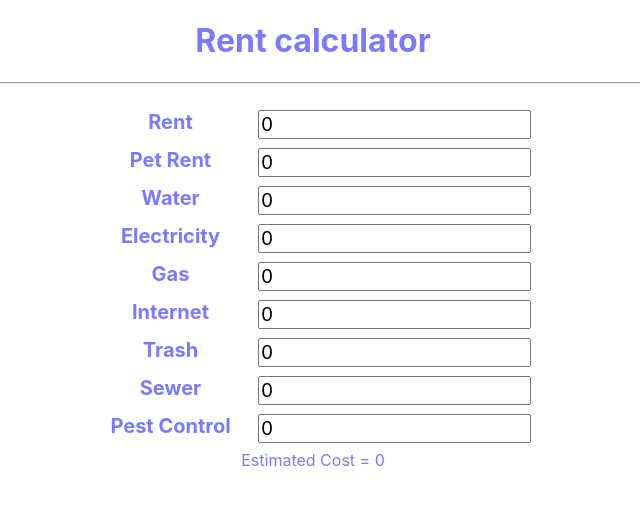
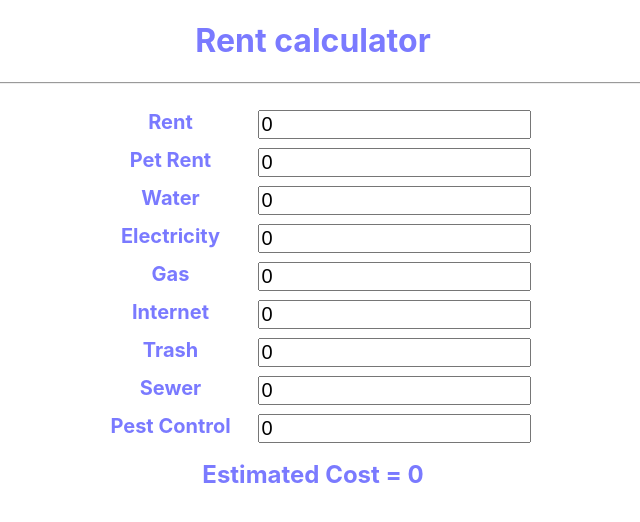
Before and after one commit to juneja2/tco-calculator, a React (Create React App) app: page / in a window 1280 px wide. Both pictures are taken after a click on the button "Submit". Shown: the top 522 px of the page, without its empty margins (327-967 px from the left). Built offline with nearby package versions, Linux system fonts and the light colour scheme.

Commit message:
Improve CSS part 2

```diff
--- /dev/null
+++ b/src/components/ErrorMessage/ErrorMessage.css
@@ -0,0 +1,5 @@
+.error-message {
+  font-size: 24px;
+  color: red;
+  margin-bottom: 24px;
+}
--- a/src/components/ErrorMessage/ErrorMessage.js
+++ b/src/components/ErrorMessage/ErrorMessage.js
@@ -1,9 +1,10 @@
 import { useSelector } from "react-redux";
+import "./ErrorMessage.css";
 
 function ErrorMessage() {
   const message = useSelector((state) => state.error.message);
   if (message.length !== 0) {
-    return (<div>{message}</div>);
+    return (<div className="error-message">{message}</div>);
   }
   return (<></>);
 }
--- /dev/null
+++ b/src/components/EstimatedCost/EstimatedCost.css
@@ -0,0 +1,5 @@
+.estimated-cost {
+  font-size: 24px;
+  margin-top: 10px;
+  margin-bottom: 24px;
+}
--- a/src/components/EstimatedCost/EstimatedCost.js
+++ b/src/components/EstimatedCost/EstimatedCost.js
@@ -1,4 +1,5 @@
 import { useSelector } from "react-redux";
+import "./EstimatedCost.css";
 
 function EstimatedCost() {
   const rent = parseFloat(useSelector((state) => state.rentCalculator.rent));
@@ -14,7 +15,7 @@ function EstimatedCost() {
   const estimatedCost = rent + petRent + water + electricity + gas + internet + trash + sewer + pestControl;
 
   return (
-    <div>Estimated Cost = {estimatedCost}</div>
+    <div className="estimated-cost"><strong>Estimated Cost = {estimatedCost}</strong></div>
   );
 }
 
```
